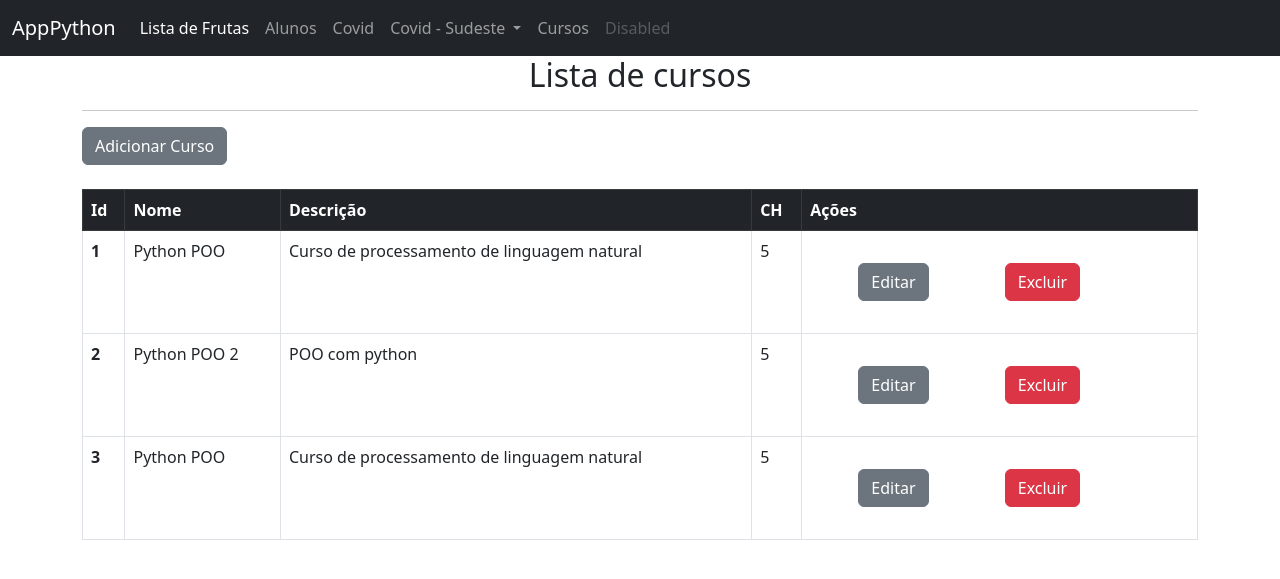
After one commit to RenatoCostaDev/flask-python-studies, a Flask app: page /cursos in a window 1280 px wide. The commit adds this page. Shown: the top 579 px of the page. Run offline with Flask 3, Linux system fonts and the light colour scheme.

Commit message:
feat: ending section-5 without paginate working

```diff
--- a/app.py
+++ b/app.py
@@ -1,4 +1,4 @@
-from flask import Flask, render_template, request
+from flask import Flask, flash, render_template, request, redirect, url_for
 import urllib.request, json
 from flask_sqlalchemy import SQLAlchemy
 
@@ -17,14 +17,78 @@ class cursos(db.Model):
     username = db.Column(db.String(50))
     descricao = db.Column(db.String(50))
     ch = db.Column(db.Integer)
-    def __init__(self, nome, descricao, ch):
-       self.nome = nome
+    def __init__(self, username, descricao, ch):
+       self.username = username
        self.descricao = descricao
        self.ch = ch
 
 with app.app_context():
     db.create_all()
 
+# routes - section 5
+
+@app.route('/cursos')
+def lista_cursos():
+  # page = request.args.get('page', 1, type=int)
+  # per_page = 4
+  # todos_cursos = cursos.query.paginate(page=1, per_page=4)
+  return render_template(
+     'cursos.html',
+     cursos=cursos.query.all()
+   )
+
+
+@app.route('/novo_curso', methods=['GET', 'POST'])
+def cria_curso():
+  username = request.form.get('nome')
+  descricao = request.form.get('descricao')
+  ch = request.form.get('ch')
+
+  if request.method == 'POST':
+     if not username or not descricao or not ch:
+        flash(' Preencha todos os campos do formulário !!', 'error')
+     else:
+        curso = cursos(username, descricao, ch)
+        db.session.add(curso)
+        flash(' Curso criado com sucesso !!', 'error')
+        db.session.commit()
+        return redirect(url_for('lista_cursos'))
+
+  return render_template(
+     'novo_curso.html'
+   )
+
+@app.route('/<int:id>/atualiza_curso', methods=['GET', 'POST'] )
+def atualiza_curso(id):
+   curso = cursos.query.filter_by(id=id).first()
+   if request.method == 'POST':
+      username = request.form['nome']
+      descricao = request.form['descricao']
+      ch = request.form['ch']
+      cursos.query.filter_by(id=id).update({
+         'username': username,
+         'descricao': descricao,
+         'ch': ch
+       })
+      flash(' Curso atualizado com sucesso !!', 'error')
+      db.session.commit()
+      return redirect(url_for('lista_cursos'))
+
+   return render_template(
+      'atualiza_curso.html',
+      curso=curso
+   )
+
+@app.route('/<int:id>/remove_curso')
+def remove_curso(id):
+   curso = cursos.query.filter_by(id=id).first()
+   db.session.delete(curso)
+   flash(' Curso deletado com sucesso !!', 'error')
+   db.session.commit()
+   return redirect(url_for('lista_cursos'))
+
+
+# routes - section 4
 
 @app.route('/', methods=['GET', 'POST'])
 def principal():
@@ -77,4 +141,9 @@ def covid_estado(estado):
      dados_covid=dados_covid
   )
 
+
+if __name__=='__main__':
+    app.secret_key = 'unique key'
+    app.config['SESSION_TYPE'] = 'filesystem'
+
 app.run(debug=True)
--- a/templates/base.html
+++ b/templates/base.html
@@ -21,13 +21,13 @@
       <div class="collapse navbar-collapse" id="navbarSupportedContent">
         <ul class="navbar-nav me-auto mb-2 mb-lg-0">
           <li class="nav-item">
-            <a class="nav-link active" aria-current="page" href="{{url_for('principal')}}">Home</a>
+            <a class="nav-link active" aria-current="page" href="{{url_for('principal')}}">Lista de Frutas</a>
+          </li>
+          <li class="nav-item">
+            <a class="nav-link" href="{{url_for('about')}}">Alunos</a>
           </li>
           <li class="nav-item">
             <a class="nav-link" href="{{url_for('covid')}}">Covid</a>
-          </li>
-          <li class="nav-item">
-            <a class="nav-link" href="{{url_for('about')}}">Sobre</a>
           </li>
           <li class="nav-item dropdown">
             <a class="nav-link dropdown-toggle" href="#" id="navbarDropdown" role="button" data-bs-toggle="dropdown" aria-expanded="false">
@@ -39,6 +39,9 @@
               <li><a class="dropdown-item" href="{{url_for('covid_estado', estado='rj')}}">RJ</a></li>
               <li><a class="dropdown-item" href="{{url_for('covid_estado', estado='es')}}">ES</a></li>
             </ul>
+          </li>
+          <li class="nav-item">
+            <a class="nav-link" href="{{url_for('lista_cursos')}}">Cursos</a>
           </li>
           <li class="nav-item">
             <a class="nav-link disabled" href="#" tabindex="-1" aria-disabled="true">Disabled</a>
--- /dev/null
+++ b/templates/cursos.html
@@ -0,0 +1,39 @@
+{% extends 'base.html'%}
+{% block conteudo%}
+  <h2 style="text-align: center;">Lista de cursos</h2>
+  <hr>
+  {% for mensagem in get_flashed_messages() %}
+    <div class="alert alert-success alert-dismissible fade show" role="alert">
+      <strong>Atenção !</strong>{{ mensagem }}
+      <button type="button" class="btn-close" data-bs-dismiss="alert" aria-label="Close">
+          <span aria-hidden="true">&times</span>
+      </button>
+    </div>
+  {% endfor %}
+  <a href="{{url_for('cria_curso')}}" class="btn btn-secondary" style="margin-bottom: 1.5rem;">Adicionar Curso</a>
+  <table class="table table-bordered table-hover">
+    <thead class="table-dark">
+      <tr>
+        <th scope="col">Id</th>
+        <th scope="col">Nome</th>
+        <th scope="col">Descrição</th>
+        <th scope="col">CH</th>
+        <th scope="col">Ações</th>
+      </tr>
+    </thead>
+    <tbody>
+    {% for curso in cursos %}
+      <tr>
+        <th scope="row">{{curso.id}}</th>
+        <td>{{curso.username}}</td>
+        <td>{{curso.descricao}}</td>
+        <td>{{curso.ch}}</td>
+        <td>
+          <a href="{{curso.id}}/atualiza_curso" class="btn btnxs btn-secondary" style="margin: 1.5rem; margin-left: 3rem;">Editar</a>
+          <a href="{{curso.id}}/remove_curso" class="btn btnxs btn-danger" style="margin: 1.5rem;margin-left: 3rem;" onclick="return confirm('Are ou sure about that ?')">Excluir</a>
+        </td>
+      </tr>
+    {% endfor %}
+    </tbody>
+  </table>
+{% endblock conteudo%}
```
Also changed, not shown: templates/atualiza_curso.html (added, +14 -0 lines), templates/novo_curso.html (added, +14 -0 lines), instance/cursos.sqlite3 (added), var/app-instance/cursos.sqlite3.
